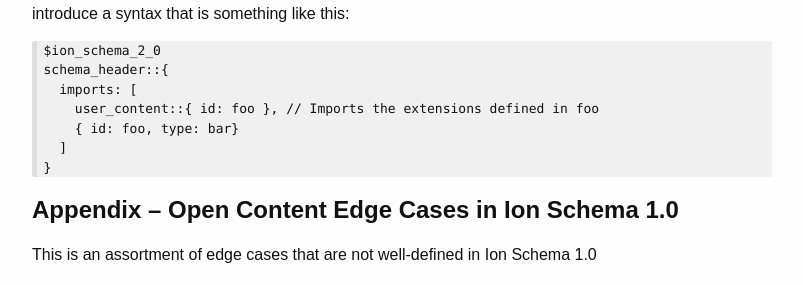
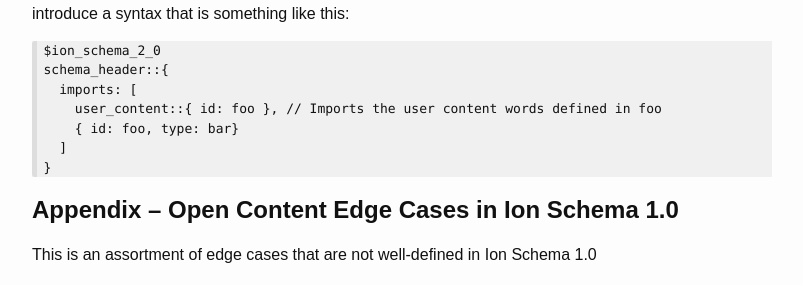
Before and after one commit to amazon-ion/ion-schema, a Jekyll site: the page built from rfcs/ion_schema_2_0/open_content.md, in a window 1280 px wide and 900 px high, scrolled down 12423 px. Shown: the part 217-502 px from the top of the window, without its empty margins (238-1041 px from the left). Built offline with Jekyll 4.4.1, drawn with Linux system fonts in a browser that asks for light colours; our own code applies the rules of GitHub Pages for plain Markdown files.

Commit message:
Fixes wording in open_content.md

```diff
--- a/rfcs/ion_schema_2_0/open_content.md
+++ b/rfcs/ion_schema_2_0/open_content.md
@@ -457,7 +457,7 @@ This has been deemed out of scope for Ion Schema 2.0, but in a future version, i
 $ion_schema_2_0
 schema_header::{
   imports: [
-    user_content::{ id: foo }, // Imports the extensions defined in foo
+    user_content::{ id: foo }, // Imports the user content words defined in foo
     { id: foo, type: bar}
   ]
 }
```
